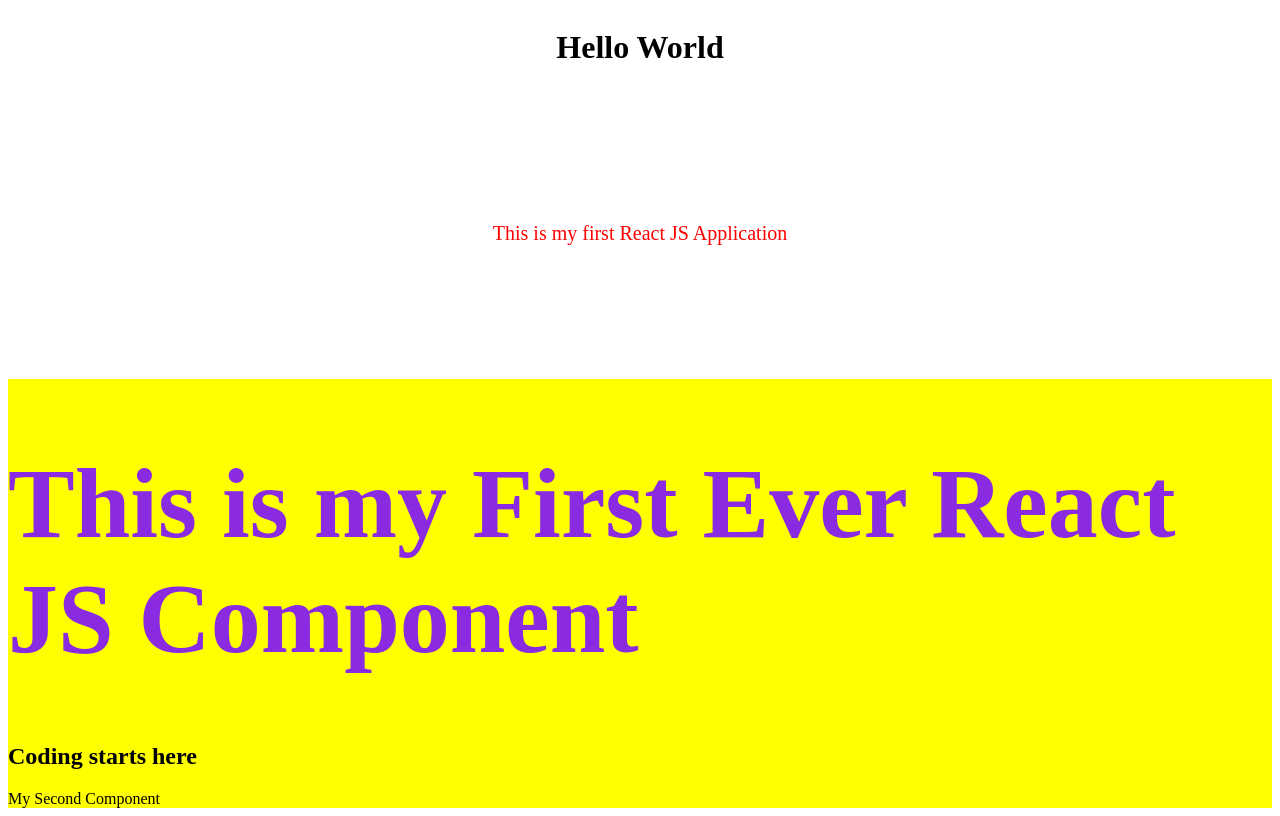
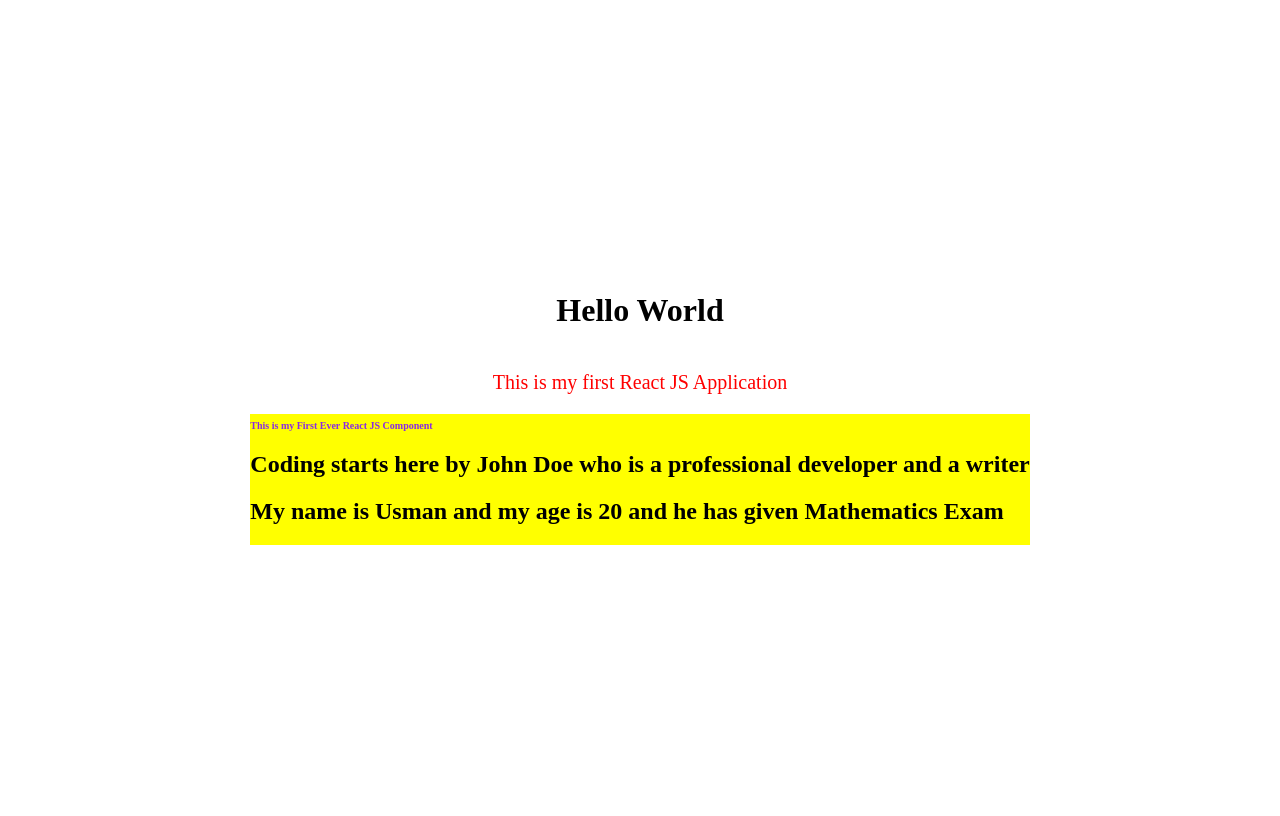
Before and after one commit to HaseebAsif/portfolio-app-react, a React (Create React App) app: page / in a window 1280 px wide. Built offline with nearby package versions, Linux system fonts and the light colour scheme.

Commit message:
Feat: Props Practice code

```diff
--- a/src/App.js
+++ b/src/App.js
@@ -6,7 +6,7 @@ function App() {
   const centerDiv = {
     display: "flex",
     alignItems: "center",
-    justifyContent: "space-between",
+    justifyContent: "center",
     flexDirection: "column",
     height: "100vh",
   };
@@ -23,8 +23,11 @@ function App() {
         This is my first React JS Application
       </p>
       <div style={header}>
-        <MyFirstComponent />
-        <MySecondComponent />
+        <MyFirstComponent
+          name="John Doe"
+          description="who is a professional developer and a writer"
+        />
+        <MySecondComponent age="20" exam="Mathematics Exam" />
       </div>
     </div>
   );
--- a/src/componenets/myFirstComponent.css
+++ b/src/componenets/myFirstComponent.css
@@ -1,4 +1,4 @@
 .component-heading {
-  font-size: 100px;
+  font-size: 10px;
   color: blueviolet;
 }
--- a/src/componenets/myFirstComponent.jsx
+++ b/src/componenets/myFirstComponent.jsx
@@ -1,13 +1,17 @@
-import React from 'react'
-import './myFirstComponent.css'
+import React from "react";
+import "./myFirstComponent.css";
 
-const MyFirstComponent = () => {
+const MyFirstComponent = ({ name, description }) => {
   return (
     <div>
-        <h1 className='component-heading'>This is my First Ever React JS Component</h1>
-        <h2>Coding starts here</h2>
+      <h1 className="component-heading">
+        This is my First Ever React JS Component
+      </h1>
+      <h2>
+        Coding starts here by {name} {description}
+      </h2>
     </div>
-  )
-}
+  );
+};
 
-export default MyFirstComponent
+export default MyFirstComponent;
--- a/src/componenets/mySecondComponent.jsx
+++ b/src/componenets/mySecondComponent.jsx
@@ -1,7 +1,13 @@
 import React from "react";
 
-const MySecondComponent = () => {
-  return <div>My Second Component</div>;
+const MySecondComponent = ({ age, exam }) => {
+  return (
+    <div>
+      <h2>
+        My name is Usman and my age is {age} and he has given {exam}
+      </h2>
+    </div>
+  );
 };
 
 export default MySecondComponent;
```
